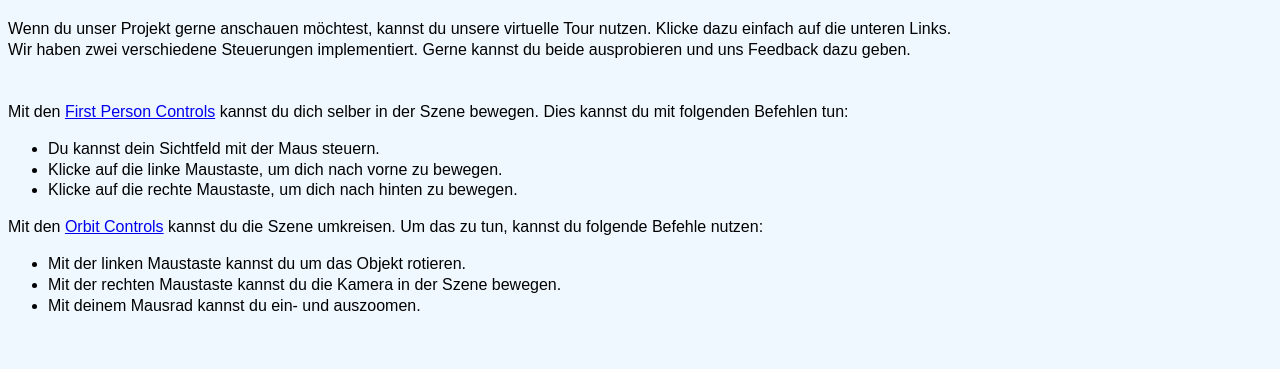
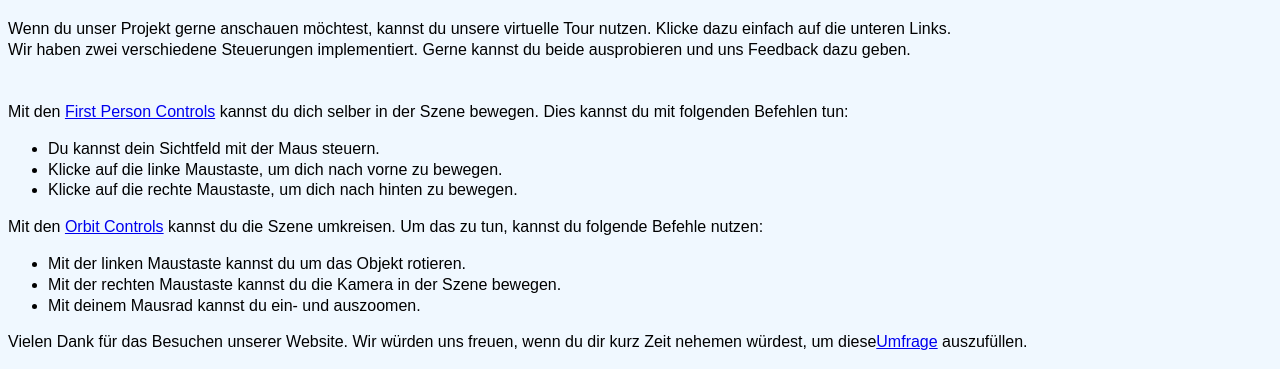
Before and after one commit to AllienceProject/AllienceProject.github.io, a plain HTML site: page frontger.html in a window 1280 px wide. Shown: the part 1671-2040 px from the top of the page. Before the commit the page ends 2003 px from the top, so only its background shows below. Drawn offline with Linux system fonts and the light colour scheme.

Commit message:
Update frontger.html

```diff
--- a/frontger.html
+++ b/frontger.html
@@ -125,6 +125,6 @@
         <li>Mit der rechten Maustaste kannst du die Kamera in der Szene bewegen.</li>
         <li>Mit deinem Mausrad kannst du ein- und auszoomen.</li>
       </ul> </div>
-
+    <p> Vielen Dank für das Besuchen unserer Website. Wir würden uns freuen, wenn du dir kurz Zeit nehemen würdest, um diese<a href="https://forms.gle/cFdj17yK4VafWXBS8" target="_blank">Umfrage</a> auszufüllen. </p>
 </body>
 </html>
```
